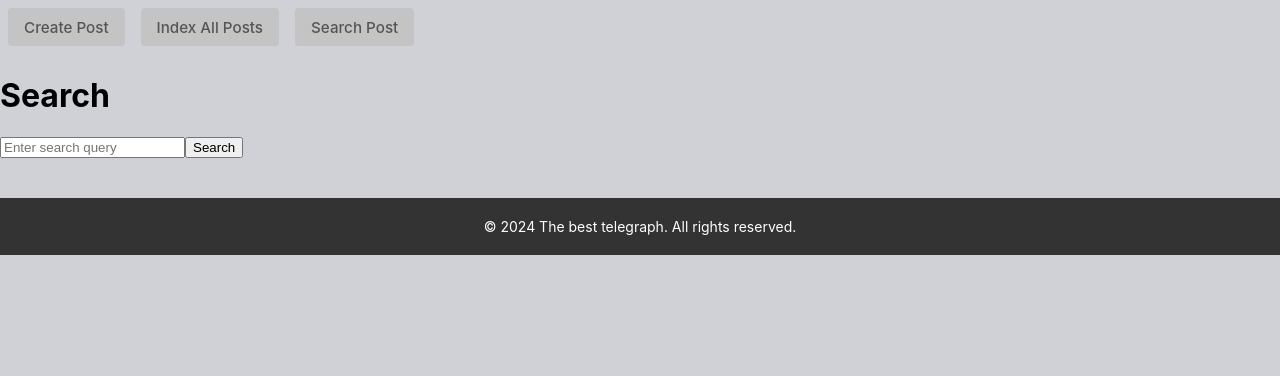
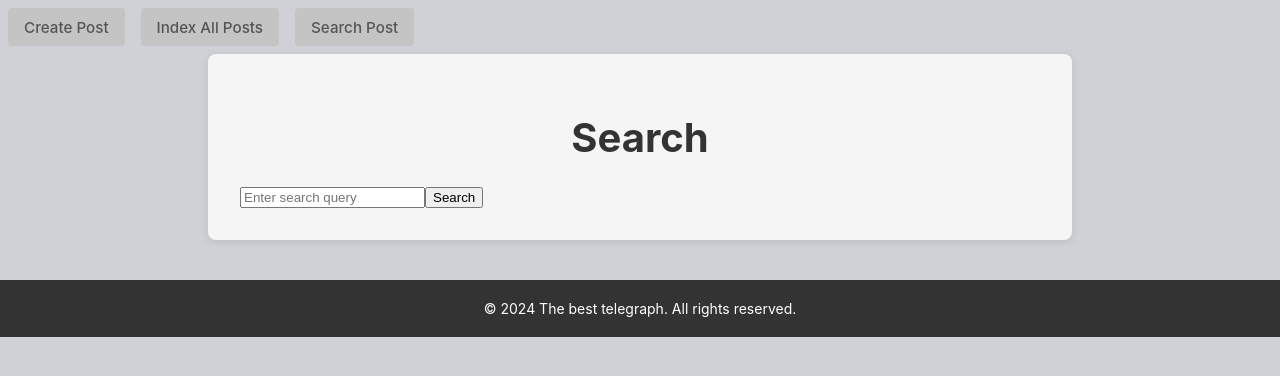
Before and after one commit to YarBurArt/insightful_guardian, a React (Create React App) app in the folder frontend/: page /sq in a window 1280 px wide. Shown: the top 376 px of the page. Built offline with nearby package versions, Linux system fonts and the light colour scheme; the HTML template or start-up script is replaced by a standard one.

Commit message:
fix search

```diff
--- a/frontend/src/components/SearchPage.js
+++ b/frontend/src/components/SearchPage.js
@@ -1,44 +1,44 @@
 import React, { useState } from 'react';
+import { Link } from "react-router-dom";
 import axios from 'axios';
 
 const SearchPage = () => {
   const [query, setQuery] = useState('');
-  const [results, setResults] = useState([]);
+  const [posts, setPosts] = useState([]);
 
   const handleSearch = async () => {
     try {
       const response = await axios.get(
         `http://127.0.0.1:8000/api/blog/search?query=${query}`);
-      setResults(response.data);
+      setPosts(response.data);
     } catch (error) {
-      console.error('Error fetching search results:', error);
+      alert("Posts not found, try another query");
+      console.error('Error fetching search results:', error);  // dev
     }
   };
 
   return (
-    <div>
+    <div className="IndexAllPosts"> {/* TODO: search style */}
       <h1>Search</h1>
       <input
         type="text"
         value={query}
         onChange={(e) => setQuery(e.target.value)}
-        placeholder="Enter search query"
-      />
+        placeholder="Enter search query"/>
       <button onClick={handleSearch}>Search</button>
 
-      {results.length > 0 && (
+      {posts.length > 0 && (
         <div>
           <h2>Search Results</h2>
           <ul>
-            {results.map((result) => (
-              <li key={result.post_id}>
-                <h3>{result.title}</h3>
-                <p>{result.content}</p>
-              </li>
-            ))}
-          </ul>
-        </div>
-      )}
+                {posts.map((post) => (
+                    <li key={post._id}> {/* TODO: link style */}
+                        <Link key={post.post_id} to={`/post/${post.post_id}`} className='link_post'>
+                            {post.title}
+                        </Link> <br/>
+                    | {post.content} <br/># {post.category}
+                    </li>
+        ))}</ul></div>)}
     </div>
   );
 };
```
Also changed, not shown: 1 other file (tests, documents, lock files or other folders).
